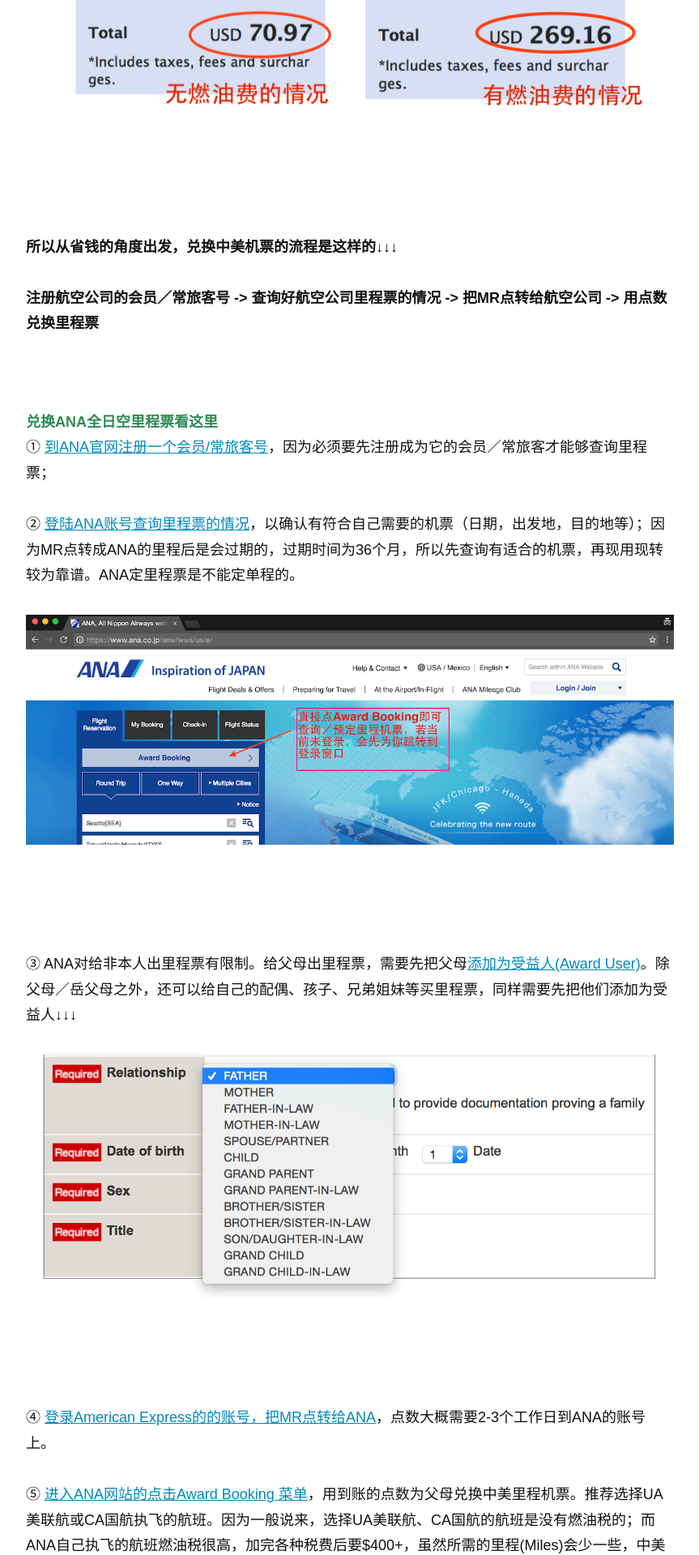
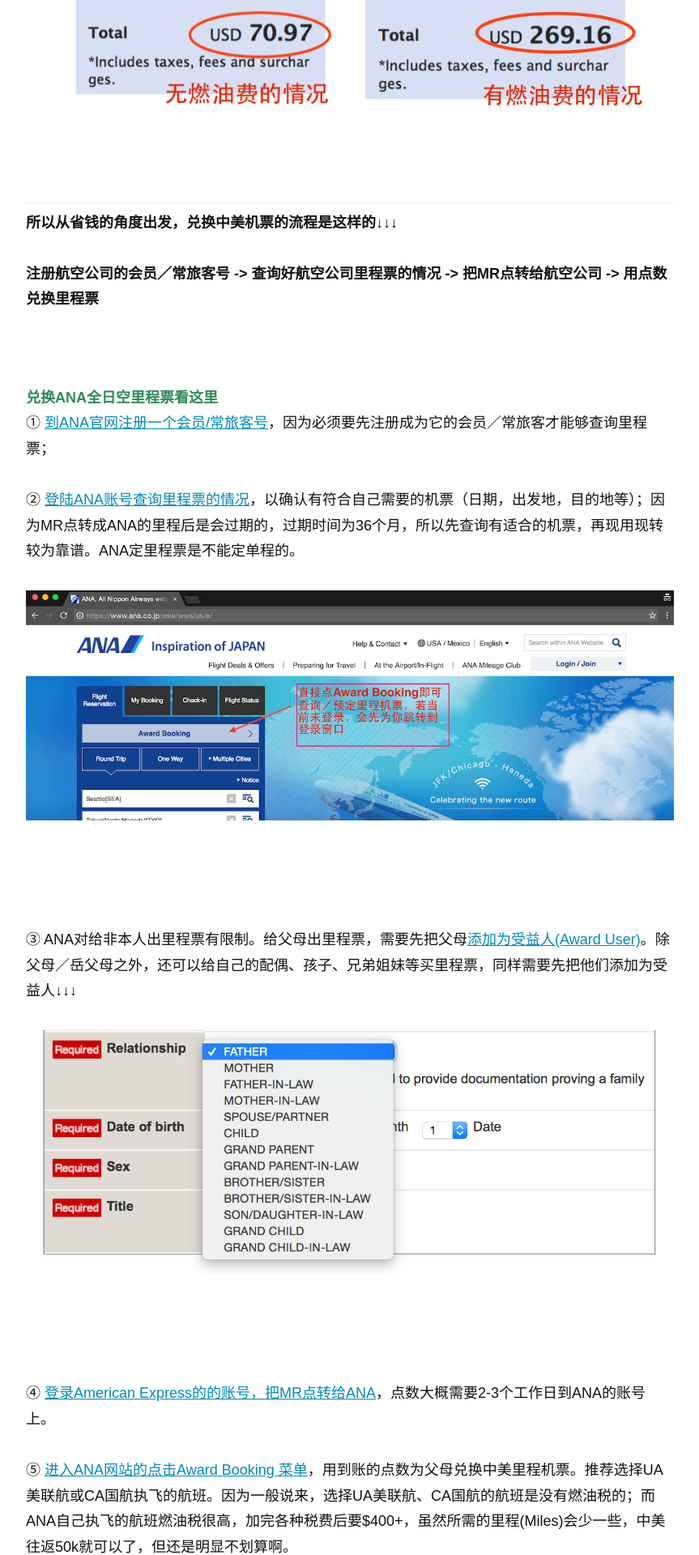
Before and after one commit to wolfwifee/wolfwifee.github.com, a Jekyll site: the page built from _posts/2016-11-07-credit-card-rewards-for-airline-tickets.md, in a window 1280 px wide. Shown: the part 2685-4605 px from the top of the page at 81% size, without its empty margins (208-1071 px from the left). Built offline with Jekyll 4.4.1, drawn with Linux system fonts in a browser that asks for light colours; comment, search, counter and statistics services are not loaded.

Commit message:
Update 2016-11-07-credit-card-rewards-for-airline-tickets.md

```diff
--- a/_posts/2016-11-07-credit-card-rewards-for-airline-tickets.md
+++ b/_posts/2016-11-07-credit-card-rewards-for-airline-tickets.md
@@ -55,7 +55,9 @@
   <meta itemprop="height" content="382">
 </p>
 
-<p style="margin-bottom:90px"></p>
+<p style="margin-bottom:50px"></p>
+
+***
 
 **所以从省钱的角度出发，兑换中美机票的流程是这样的↓↓↓** <br><br> **注册航空公司的会员／常旅客号 -> 查询好航空公司里程票的情况 -> 把MR点转给航空公司 -> 用点数兑换里程票**
 
```
